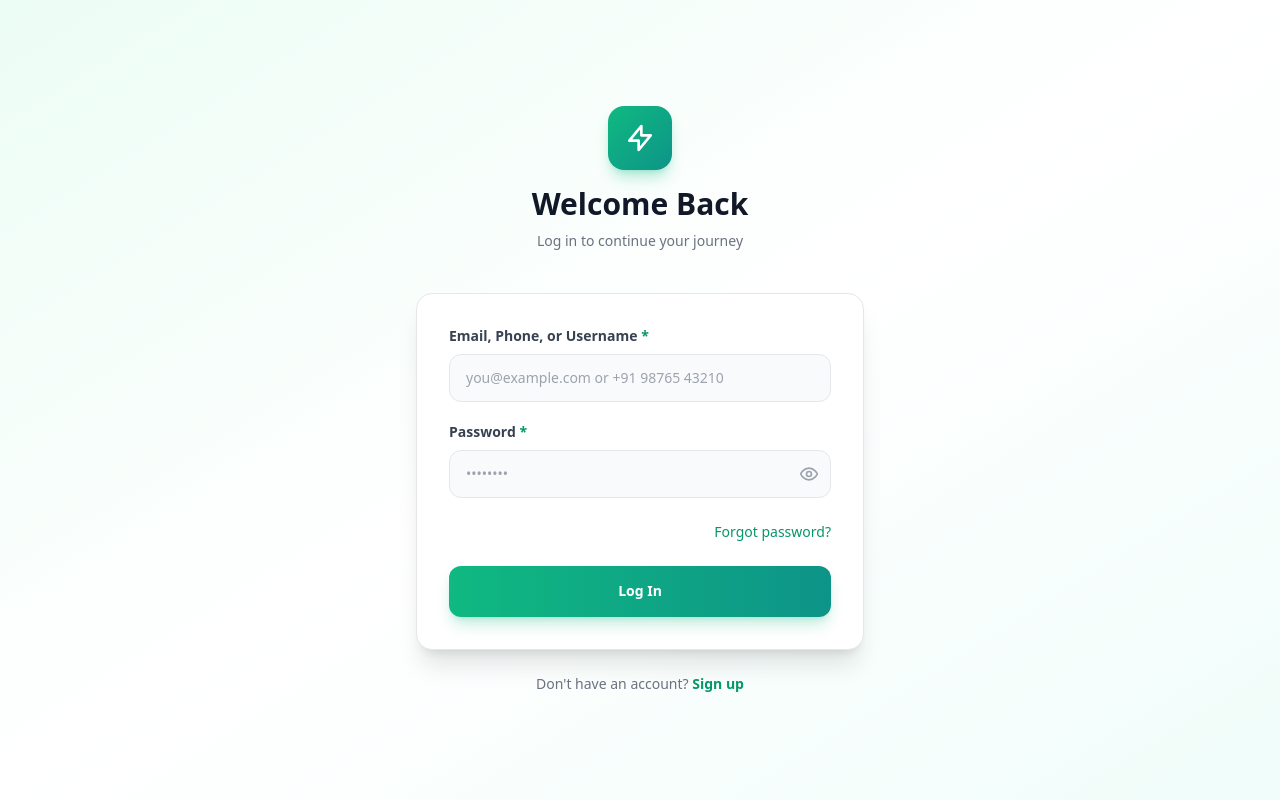
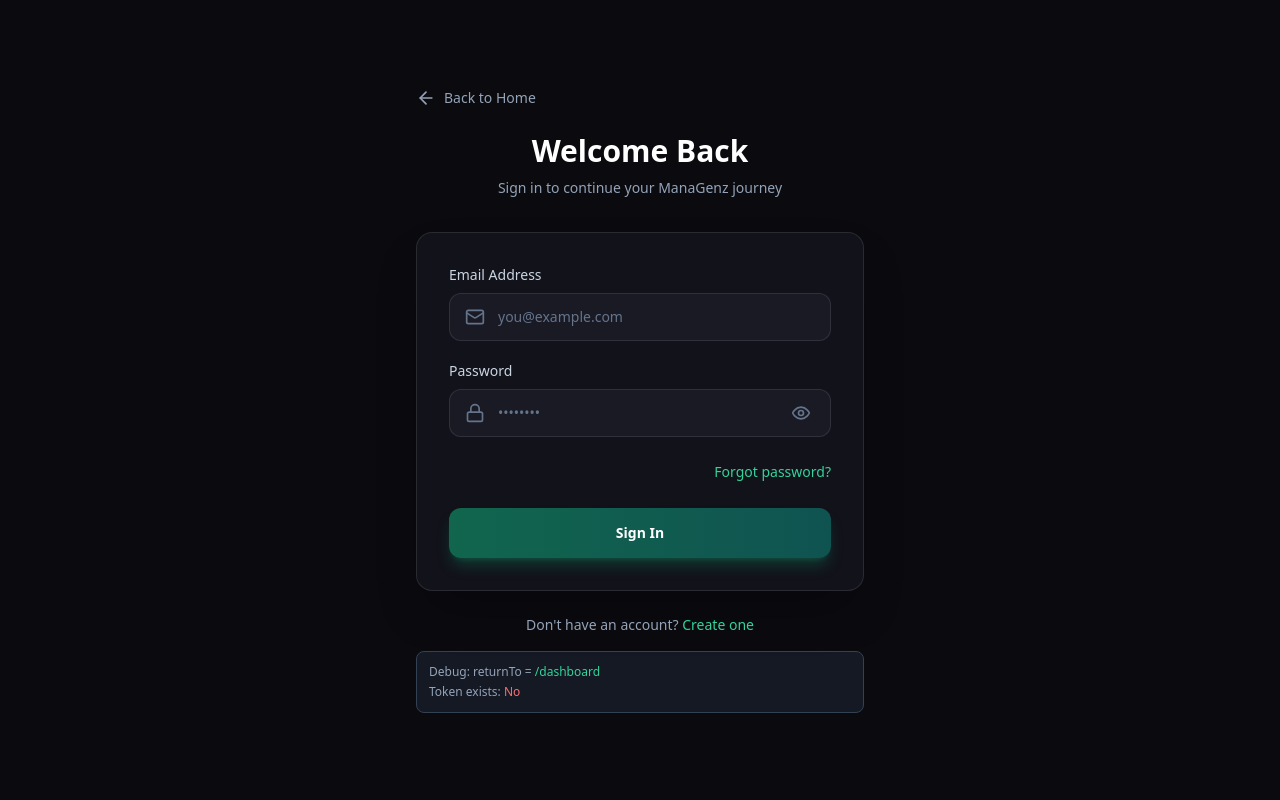
Before and after one commit to managenz-dev/managenz, a Next.js app in the folder frontend/: page /auth/login in a window 1280 px wide. Built offline with nearby package versions, Linux system fonts and the light colour scheme; no server answers.

Commit message:
Fix login flicker: proper auth check in useEffect, loading state, cleanup

```diff
--- a/frontend/src/app/auth/login/page.tsx
+++ b/frontend/src/app/auth/login/page.tsx
@@ -1,133 +1,266 @@
 // frontend/src/app/auth/login/page.tsx
 "use client";
-import { useState } from "react";
-import { useRouter } from "next/navigation";
-import Link from "next/link";
-import { Eye, EyeOff, Loader2 } from "lucide-react";
-import { useAuthStore } from "@/store/auth.store";
+import { useState, useEffect } from "react";
+import { useRouter, useSearchParams } from "next/navigation";
+import { Loader2, Mail, Lock, ArrowLeft, Eye, EyeOff } from "lucide-react";
+import api from "@/lib/api";
 import { toast } from "sonner";
 
 export default function LoginPage() {
   const router = useRouter();
-  const { login } = useAuthStore();
+  const searchParams = useSearchParams();
+
+  // ✅ Get returnTo from URL params (decode it properly)
+  const returnTo = searchParams.get("returnTo")
+    ? decodeURIComponent(searchParams.get("returnTo")!)
+    : "/dashboard";
+
+  const [email, setEmail] = useState("");
+  const [password, setPassword] = useState("");
+  const [loading, setLoading] = useState(false);
   const [showPassword, setShowPassword] = useState(false);
-  const [loading, setLoading] = useState(false);
-  const [errors, setErrors] = useState<Record<string, string>>({});
 
-  const [form, setForm] = useState({ identifier: "", password: "" });
+  // ✅ CRITICAL: Track if we're still checking auth to prevent flicker
+  const [isCheckingAuth, setIsCheckingAuth] = useState(true);
 
-  const set = (k: string, v: string) => {
-    setForm(f => ({ ...f, [k]: v }));
-    if (errors[k]) setErrors(e => { const n = { ...e }; delete n[k]; return n; });
+  // ✅ Check auth ONLY once after component mounts
+  useEffect(() => {
+    let mounted = true;
+
+    const checkAuth = async () => {
+      // Small delay to ensure DOM is ready
+      await new Promise(resolve => setTimeout(resolve, 100));
+
+      if (!mounted) return;
+
+      try {
+        const token = localStorage.getItem("managenz_token");
+
+        // Only redirect if we have a valid token AND we're not already on an auth page
+        if (token && !window.location.pathname.startsWith("/auth")) {
+          // Verify token is still valid with a quick API call (optional but recommended)
+          try {
+            await api.get("/auth/me");
+            // Token is valid, redirect
+            if (mounted) {
+              router.replace(returnTo);
+            }
+          } catch {
+            // Token invalid, clear it and stay on login
+            localStorage.removeItem("managenz_token");
+            localStorage.removeItem("managenz_user");
+            document.cookie = "managenz_token=; path=/; max-age=0";
+          }
+        }
+      } catch (err) {
+        console.error("Auth check error:", err);
+      } finally {
+        // ✅ Only set to false if still mounted
+        if (mounted) {
+          setIsCheckingAuth(false);
+        }
+      }
     };
 
-  const handleSubmit = async (ev: React.FormEvent) => {
-    ev.preventDefault();
-    if (!form.identifier.trim() || !form.password) {
-      setErrors({ identifier: "Required", password: "Required" });
+    checkAuth();
+
+    // ✅ Cleanup function to prevent state updates on unmounted component
+    return () => {
+      mounted = false;
+    };
+  }, [router, returnTo]); // ✅ Proper dependency array
+
+  const handleLogin = async (e: React.FormEvent) => {
+    e.preventDefault();
+
+    if (!email || !password) {
+      toast.error("Please enter both email and password");
       return;
     }
+
     setLoading(true);
     try {
-      await login(form.identifier.trim(), form.password);
+      const response = await api.post("/auth/login", {
+        email: email.toLowerCase().trim(),
+        password,
+      });
+
+      if (response.data.success && response.data.token) {
+        // ✅ Save token to localStorage
+        localStorage.setItem("managenz_token", response.data.token);
+
+        // ✅ Save user data
+        if (response.data.user) {
+          localStorage.setItem("managenz_user", JSON.stringify(response.data.user));
+        }
+
+        // ✅ Save to cookie for server-side access
+        document.cookie = `managenz_token=${response.data.token}; path=/; max-age=604800; SameSite=Lax`;
+
         toast.success("Welcome back!");
-      router.push("/dashboard");
+
+        // ✅ Use replace instead of push to prevent back-button issues
+        // Small delay to ensure toast shows and state updates
+        setTimeout(() => {
+          router.replace(returnTo);
+        }, 500);
+      } else {
+        toast.error(response.data.message || "Login failed");
+      }
     } catch (err: any) {
-      toast.error(err?.response?.data?.message || "Login failed");
+      console.error("Login error:", err);
+      toast.error(err?.response?.data?.message || "Invalid credentials. Please try again.");
     } finally {
       setLoading(false);
     }
   };
 
+  // ✅ Show loading state while checking auth to prevent flicker
+  if (isCheckingAuth) {
     return (
-    <div className="min-h-screen bg-gradient-to-br from-emerald-50 via-white to-teal-50 flex items-center justify-center p-4">
+      <div className="min-h-screen bg-[#0a0a0f] flex items-center justify-center">
+        <div className="text-center">
+          <Loader2 className="w-8 h-8 animate-spin text-emerald-500 mx-auto mb-4" />
+          <p className="text-slate-400">Checking authentication...</p>
+        </div>
+      </div>
+    );
+  }
+
+  return (
+    <div className="min-h-screen bg-[#0a0a0f] flex items-center justify-center p-4">
       <div className="w-full max-w-md">
+        {/* Back Button */}
+        <button
+          onClick={() => router.push("/")}
+          className="flex items-center gap-2 text-slate-400 hover:text-white mb-6 transition-colors"
+          type="button"
+        >
+          <ArrowLeft className="w-5 h-5" />
+          Back to Home
+        </button>
+
         {/* Header */}
-        <div className="text-center mb-10">
-          <div className="inline-flex items-center justify-center w-16 h-16 rounded-2xl bg-gradient-to-br from-emerald-500 to-teal-600 mb-4 shadow-lg shadow-emerald-500/30">
-            <svg className="w-8 h-8 text-white" fill="none" stroke="currentColor" viewBox="0 0 24 24">
-              <path strokeLinecap="round" strokeLinejoin="round" strokeWidth={2} d="M13 10V3L4 14h7v7l9-11h-7z" />
-            </svg>
-          </div>
-          <h1 className="font-display font-bold text-3xl text-gray-900 mb-2">Welcome Back</h1>
-          <p className="font-body text-gray-500">Log in to continue your journey</p>
+        <div className="text-center mb-8">
+          <h1 className="font-display font-bold text-3xl text-white mb-2">Welcome Back</h1>
+          <p className="font-body text-slate-400">
+            Sign in to continue your ManaGenz journey
+          </p>
         </div>
 
-        {/* Form Card */}
-        <form onSubmit={handleSubmit} className="bg-white border border-gray-200 rounded-2xl p-8 shadow-xl">
-          {/* Identifier Field */}
+        {/* Login Form */}
+        <form onSubmit={handleLogin} className="bg-[#12121a] border border-white/10 rounded-2xl p-8 shadow-2xl">
+          {/* Email Field */}
           <div className="mb-5">
-            <label className="block text-sm font-semibold text-gray-700 mb-2">
-              Email, Phone, or Username <span className="text-emerald-600">*</span>
+            <label className="block text-sm font-medium text-slate-300 mb-2">
+              Email Address
             </label>
+            <div className="relative">
+              <Mail className="absolute left-4 top-1/2 -translate-y-1/2 w-5 h-5 text-slate-500" />
               <input
-              type="text"
-              className={`w-full px-4 py-3 bg-gray-50 border ${errors.identifier ? "border-red-500" : "border-gray-200"} rounded-xl text-gray-900 placeholder-gray-400 focus:outline-none focus:border-emerald-500 focus:ring-2 focus:ring-emerald-500/20 transition-all`}
-              placeholder="you@example.com or +91 98765 43210"
-              value={form.identifier}
-              onChange={e => set("identifier", e.target.value)}
+                type="email"
+                className="w-full pl-12 pr-4 py-3 bg-[#1a1a25] border border-white/10 rounded-xl text-white placeholder-slate-500 focus:outline-none focus:border-emerald-500 focus:ring-2 focus:ring-emerald-500/20 transition-all"
+                placeholder="you@example.com"
+                value={email}
+                onChange={(e) => setEmail(e.target.value)}
+                autoComplete="email"
+                required
                 disabled={loading}
               />
-            {errors.identifier && <p className="mt-1.5 text-xs text-red-500">{errors.identifier}</p>}
+            </div>
           </div>
 
           {/* Password Field */}
           <div className="mb-6">
-            <label className="block text-sm font-semibold text-gray-700 mb-2">
-              Password <span className="text-emerald-600">*</span>
+            <label className="block text-sm font-medium text-slate-300 mb-2">
+              Password
             </label>
             <div className="relative">
+              <Lock className="absolute left-4 top-1/2 -translate-y-1/2 w-5 h-5 text-slate-500" />
               <input
                 type={showPassword ? "text" : "password"}
-                className={`w-full px-4 py-3 bg-gray-50 border ${errors.password ? "border-red-500" : "border-gray-200"} rounded-xl text-gray-900 placeholder-gray-400 focus:outline-none focus:border-emerald-500 focus:ring-2 focus:ring-emerald-500/20 transition-all pr-12`}
+                className="w-full pl-12 pr-12 py-3 bg-[#1a1a25] border border-white/10 rounded-xl text-white placeholder-slate-500 focus:outline-none focus:border-emerald-500 focus:ring-2 focus:ring-emerald-500/20 transition-all"
                 placeholder="••••••••"
-                value={form.password}
-                onChange={e => set("password", e.target.value)}
+                value={password}
+                onChange={(e) => setPassword(e.target.value)}
+                autoComplete="current-password"
+                required
                 disabled={loading}
               />
               <button
                 type="button"
                 onClick={() => setShowPassword(!showPassword)}
-                className="absolute right-3 top-1/2 -translate-y-1/2 text-gray-400 hover:text-gray-600 transition-colors"
-                tabIndex={-1}
+                className="absolute right-4 top-1/2 -translate-y-1/2 text-slate-500 hover:text-slate-300 transition-colors p-1"
+                disabled={loading}
+                aria-label={showPassword ? "Hide password" : "Show password"}
               >
-                {showPassword ? <EyeOff className="w-5 h-5" /> : <Eye className="w-5 h-5" />}
+                {showPassword ? (
+                  <EyeOff className="w-5 h-5" />
+                ) : (
+                  <Eye className="w-5 h-5" />
+                )}
               </button>
             </div>
-            {errors.password && <p className="mt-1.5 text-xs text-red-500">{errors.password}</p>}
           </div>
 
           {/* Forgot Password */}
-          <div className="flex justify-end mb-6">
-            <Link href="/auth/forgot-password" className="text-sm font-medium text-emerald-600 hover:text-emerald-700 transition-colors">
+          <div className="text-right mb-6">
+            <button
+              type="button"
+              onClick={() => router.push("/auth/forgot-password")}
+              className="text-sm text-emerald-400 hover:text-emerald-300 transition-colors"
+              disabled={loading}
+            >
               Forgot password?
-            </Link>
+            </button>
           </div>
 
           {/* Submit Button */}
           <button
             type="submit"
-            disabled={loading}
-            className="w-full py-3.5 px-4 bg-gradient-to-r from-emerald-500 to-teal-600 hover:from-emerald-600 hover:to-teal-700 disabled:from-emerald-500/50 disabled:to-teal-600/50 disabled:cursor-not-allowed text-white font-semibold rounded-xl transition-all duration-200 flex items-center justify-center gap-2 shadow-lg shadow-emerald-500/25 hover:shadow-emerald-500/40"
+            disabled={loading || !email || !password}
+            className="w-full py-3.5 px-4 bg-gradient-to-r from-emerald-500 to-teal-600 hover:from-emerald-600 hover:to-teal-700 disabled:from-emerald-500/50 disabled:to-teal-600/50 disabled:cursor-not-allowed text-white font-semibold rounded-xl transition-all duration-200 flex items-center justify-center gap-2 shadow-lg shadow-emerald-500/25"
           >
             {loading ? (
               <>
                 <Loader2 className="w-5 h-5 animate-spin" />
-                Logging in...
+                Signing in...
               </>
             ) : (
-              "Log In"
+              "Sign In"
             )}
           </button>
         </form>
 
-        {/* Footer */}
-        <p className="text-center text-gray-500 mt-6 text-sm">
+        {/* Sign Up Link */}
+        <div className="text-center mt-6">
+          <p className="text-slate-400 text-sm">
             Don't have an account?{" "}
-          <Link href="/auth/signup" className="font-semibold text-emerald-600 hover:text-emerald-700 transition-colors">
-            Sign up
-          </Link>
+            <button
+              onClick={() => router.push("/auth/signup")}
+              className="text-emerald-400 hover:text-emerald-300 font-medium transition-colors"
+              type="button"
+              disabled={loading}
+            >
+              Create one
+            </button>
           </p>
+        </div>
+
+        {/* Debug info (only in development) */}
+        {process.env.NODE_ENV === "development" && (
+          <div className="mt-4 p-3 bg-slate-800/50 border border-slate-700 rounded-lg">
+            <p className="text-xs text-slate-400">
+              Debug: returnTo = <span className="text-emerald-400 break-all">{returnTo}</span>
+            </p>
+            <p className="text-xs text-slate-400 mt-1">
+              Token exists:{" "}
+              <span className={localStorage.getItem("managenz_token") ? "text-emerald-400" : "text-red-400"}>
+                {localStorage.getItem("managenz_token") ? "Yes" : "No"}
+              </span>
+            </p>
+          </div>
+        )}
       </div>
     </div>
   );
```
Lines whose indentation alone changed are shown as unchanged.
